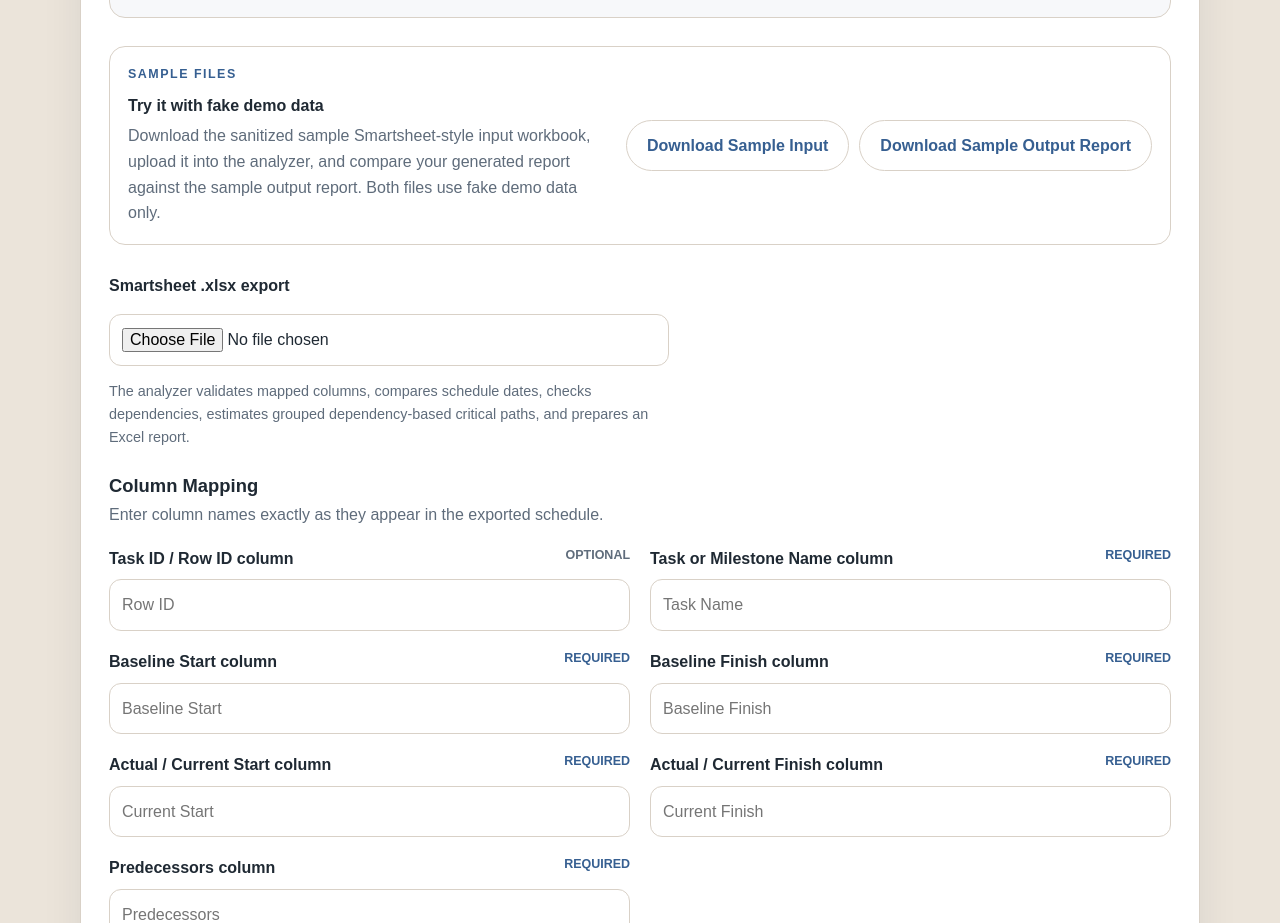
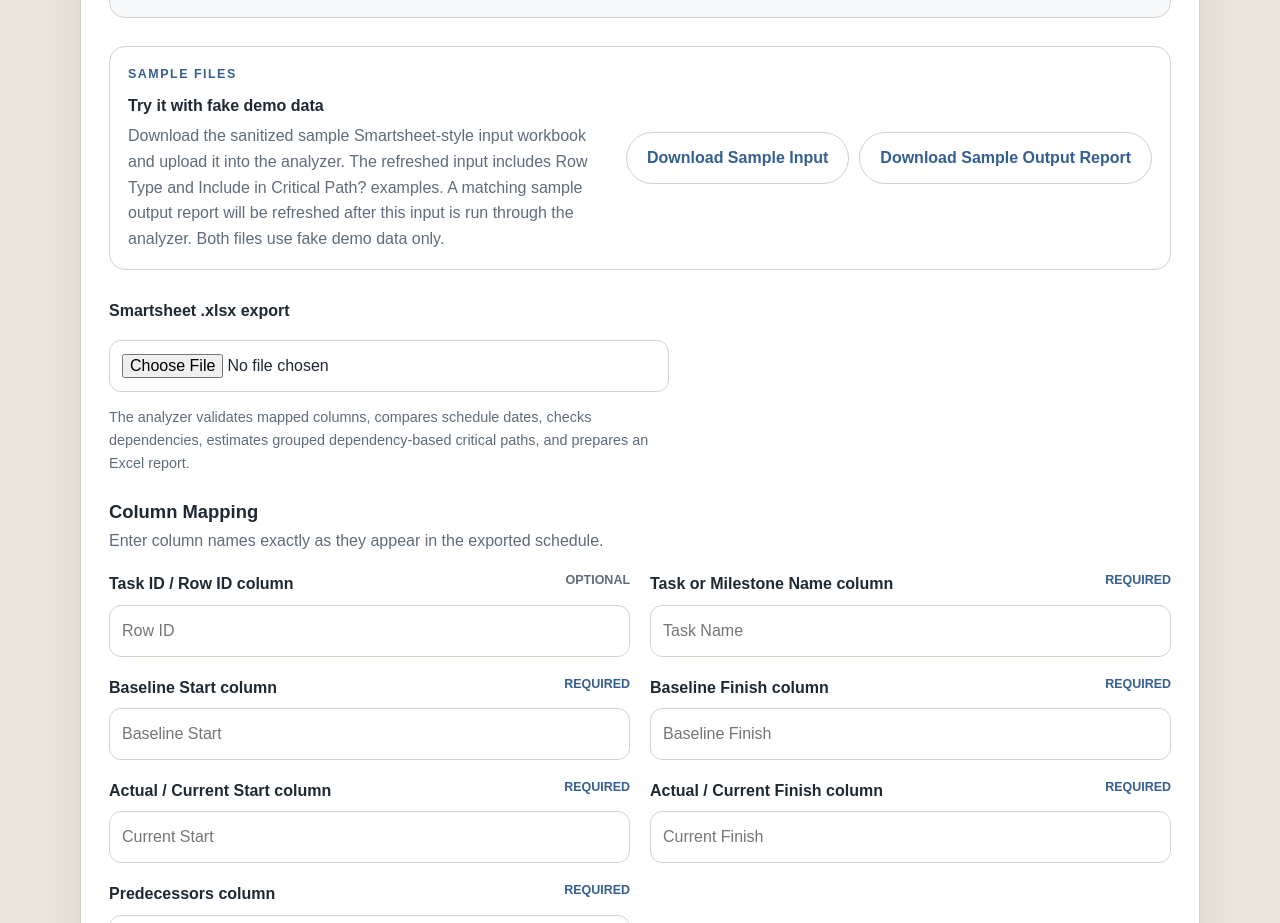
Before and after one commit to nckalx/ai-portfolio-site, a plain HTML site: page index.html in a window 1280 px wide. Shown: the part 3523-4446 px from the top of the page. Drawn offline with Linux system fonts and the light colour scheme.

Commit message:
Refresh schedule analyzer sample files

```diff
--- a/index.html
+++ b/index.html
@@ -172,9 +172,10 @@
             <p class="eyebrow">Sample Files</p>
             <h4>Try it with fake demo data</h4>
             <p>
-              Download the sanitized sample Smartsheet-style input workbook, upload it into the analyzer,
-              and compare your generated report against the sample output report. Both files use fake demo
-              data only.
+              Download the sanitized sample Smartsheet-style input workbook and upload it into the analyzer.
+              The refreshed input includes Row Type and Include in Critical Path? examples. A matching sample
+              output report will be refreshed after this input is run through the analyzer. Both files use
+              fake demo data only.
             </p>
           </div>
           <div class="sample-file-actions">
```
Also changed, not shown: README.md, 2 other files.
